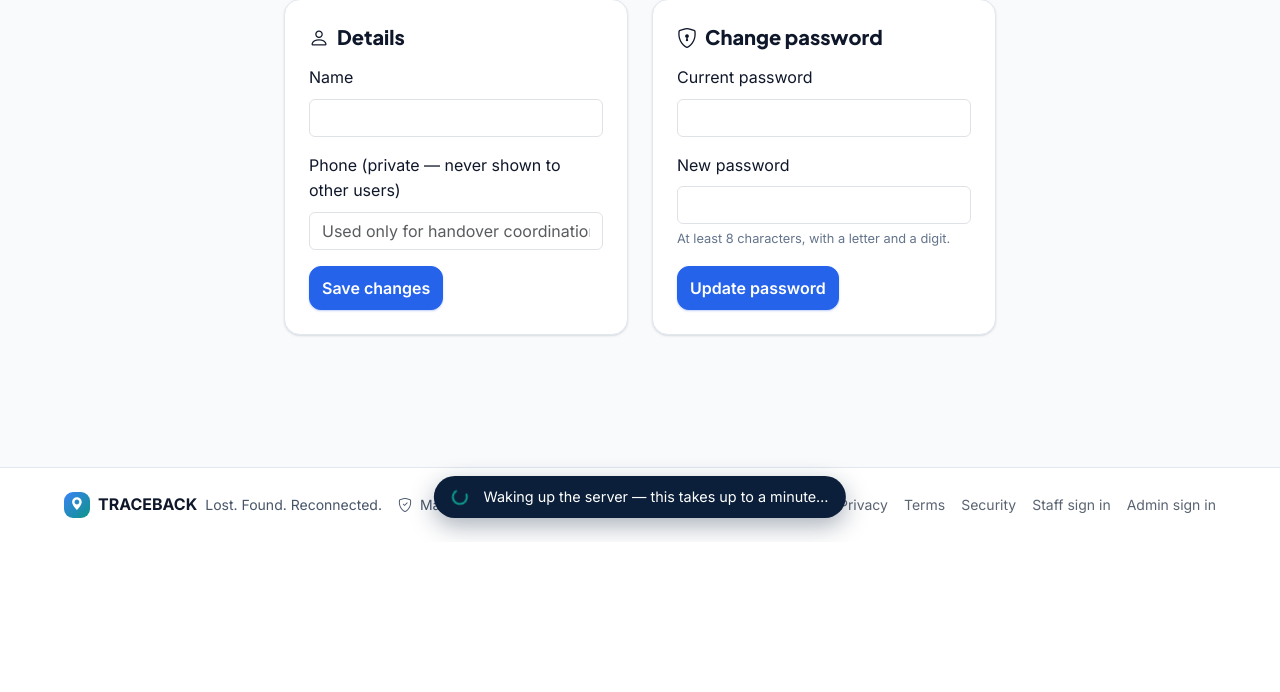
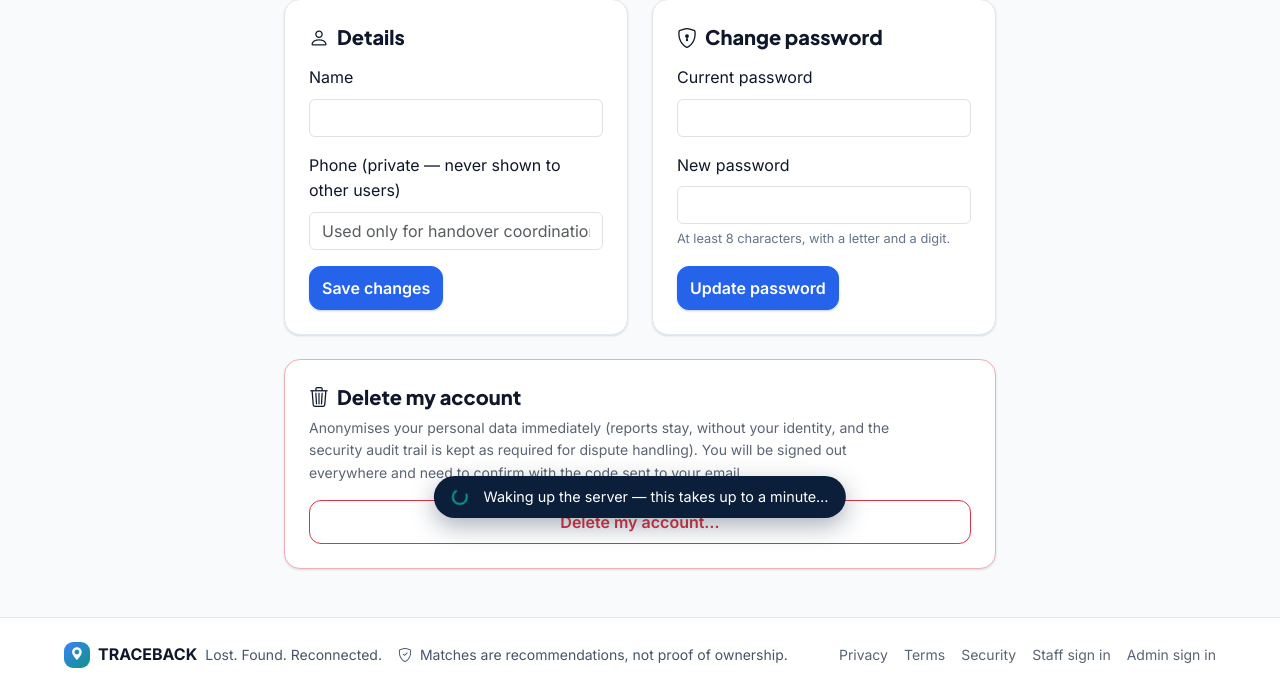
Before and after one commit to sachinxverse/traceback, a Python web app: template app/templates/pages/profile.html in a window 1280 px wide. Shown: the part 258-950 px from the top of the page. Before the commit the page ends 797 px from the top, so only its background shows below. Run offline with Jinja, Linux system fonts and the light colour scheme; the template is opened without the code that fills it, so the values that code supplies are empty.

Commit message:
production readiness fixes (Issues 1-7): app/templates/pages/profile.html

```diff
--- a/app/templates/pages/profile.html
+++ b/app/templates/pages/profile.html
@@ -47,5 +47,12 @@
       </div>
     </div>
   </div>
+  <div class="card p-4 mt-4 border-danger-subtle">
+    <h5 class="mb-2"><i class="bi bi-trash3 me-2" aria-hidden="true"></i>Delete my account</h5>
+    <p class="text-muted small mb-3">Anonymises your personal data immediately (reports stay, without your
+      identity, and the security audit trail is kept as required for dispute handling). You will be signed out
+      everywhere and need to confirm with the code sent to your email.</p>
+    <button class="btn btn-outline-danger" id="delete-account-btn" type="button">Delete my account…</button>
+  </div>
 </div>
 {% endblock %}
```
